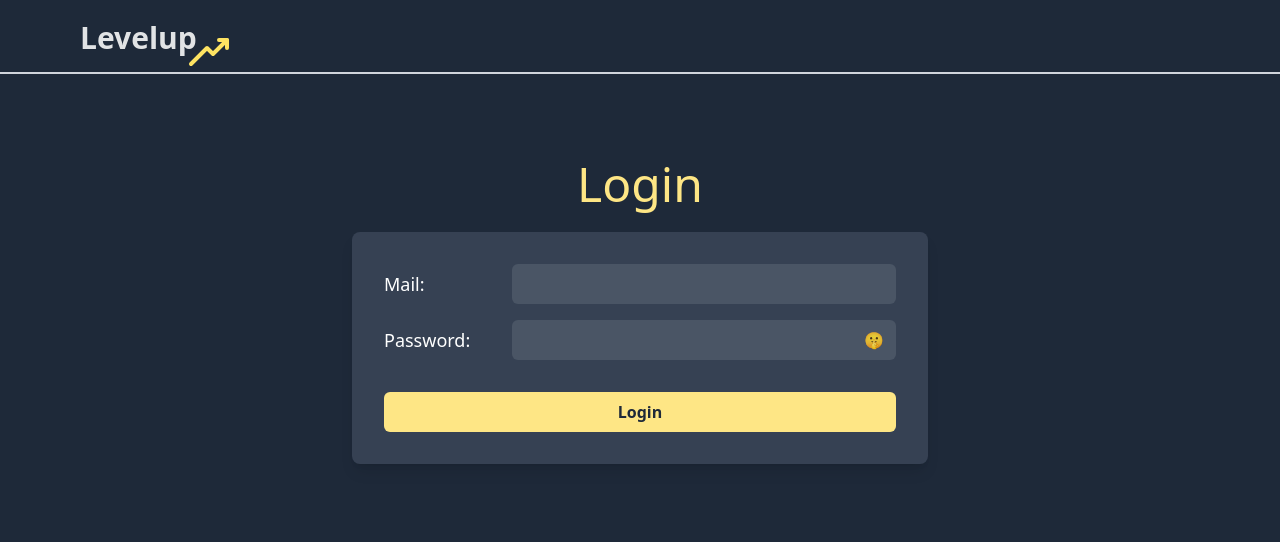
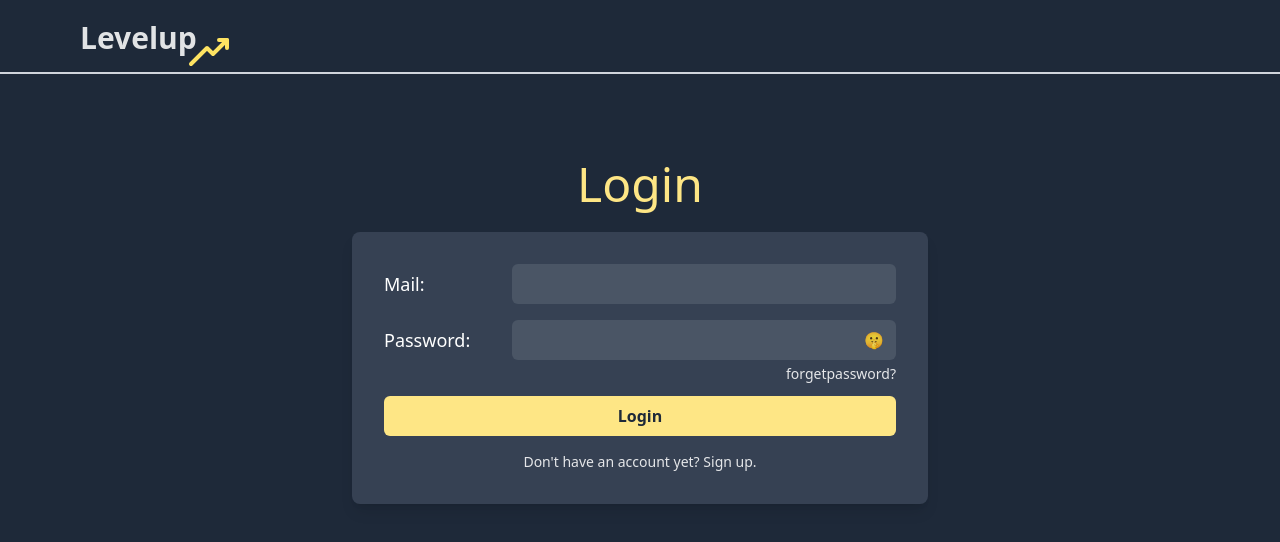
Before and after one commit to sohan-29/levelup, a React app in the folder frontend/: page /login in a window 1280 px wide. Shown: the top 542 px of the page. Built offline with nearby package versions, Linux system fonts and the light colour scheme; the HTML template or start-up script is replaced by a standard one.

Commit message:
added signup and forgetpassword to login page

```diff
--- a/frontend/src/pages/login.jsx
+++ b/frontend/src/pages/login.jsx
@@ -8,7 +8,7 @@ const LoginForm = () => {
     const viewPassword = () => {
         const passwordInput = document.getElementById("password");
         if (view === "🤫") {
-            passwordInput.value="·".repeat(passwordInput.value.length);
+            passwordInput.value = "·".repeat(passwordInput.value.length);
             setview("🫣");
         } else {
             passwordInput.value = password;
@@ -17,20 +17,24 @@ const LoginForm = () => {
     }
     const submitData = (e) => {
         e.preventDefault();
-        console.log({email, password});
+        console.log({ email, password });
     }
     return (
         <form className="flex flex-col md:w-lg lg:w-xl gap-4 bg-gray-700 p-8 rounded-lg shadow-lg" onSubmit={submitData}>
             <div className="flex flex-col sm:flex-row sm:justify-between sm:items-center">
                 <label className="text-white text-lg font-medium" htmlFor="mail">Mail:</label>
-                <input className="p-2 rounded-md text-white bg-gray-600 sm:w-sm md:w-xs lg:w-sm" type="email" id="mail" name="mail" value={email} onChange={(e)=>setEmail(e.target.value)} required />
+                <input className="p-2 rounded-md text-white bg-gray-600 sm:w-sm md:w-xs lg:w-sm" type="email" id="mail" name="mail" value={email} onChange={(e) => setEmail(e.target.value)} required />
             </div>
             <div className="relative flex flex-col sm:flex-row sm:justify-between sm:items-center">
                 <label className="text-white text-lg font-medium" htmlFor="password">Password:</label>
-                <input className="p-2 rounded-md text-white bg-gray-600 sm:w-sm md:w-xs lg:w-sm" type="text" id="password" name="password" value={password} onChange={(e)=>setPassword(e.target.value)} required />
+                <input className="p-2 rounded-md text-white bg-gray-600 sm:w-sm md:w-xs lg:w-sm" type="text" id="password" name="password" value={password} onChange={(e) => setPassword(e.target.value)} required />
                 <span className="absolute top-8.5 right-2 sm:top-2 sm:right-3 cursor-pointer" onClick={viewPassword}>{view}</span>
+            <a rel="noopener noreferrer" href="#" className="hover:underline dark:text-amber-200 text-sm absolute top-18 sm:top-11 right-0">forgetpassword?</a>
             </div>
-            <button className="bg-amber-200 text-gray-800 font-bold py-2 px-4 rounded-md hover:bg-amber-300 mt-4" type="submit">Login</button>
+            <button className="bg-amber-200 text-gray-800 font-bold py-2 px-4 rounded-md hover:bg-amber-300 mt-5" type="submit">Login</button>
+            <p className="px-6 text-sm text-center dark:text-white">Don't have an account yet?
+                <a rel="noopener noreferrer" href="/signup" className="hover:underline dark:text-amber-200"> Sign up</a>.
+            </p>
         </form>
     )
 }
```
